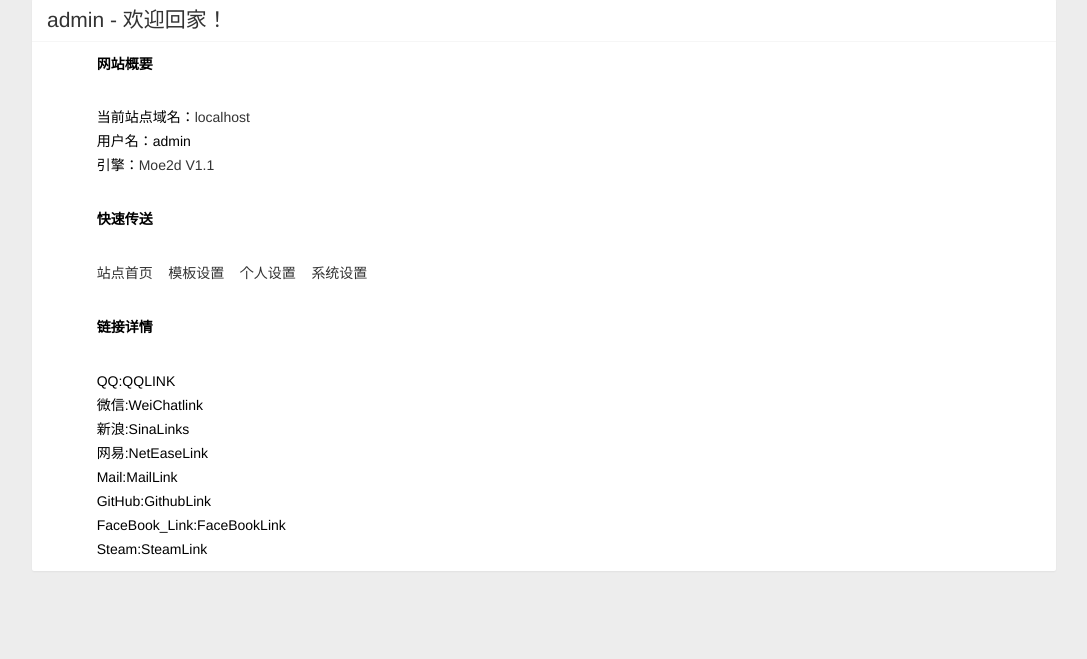
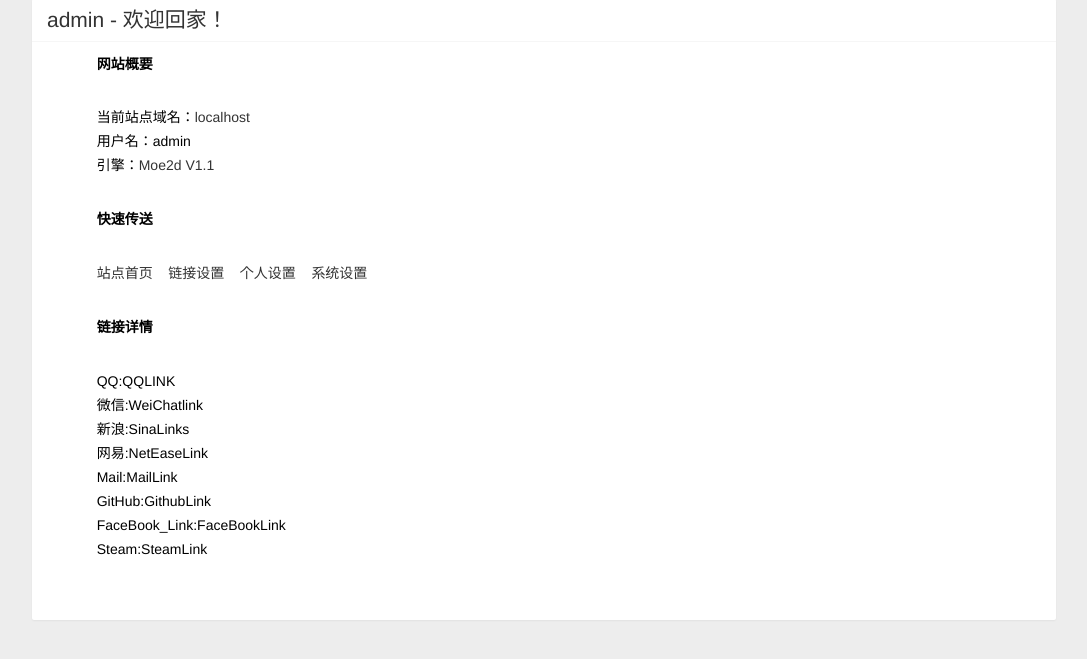
Before and after one commit to obentnet/moe2d, a PHP site: page /admin/admin.php in a window 1280 px wide. Shown: the part 88-747 px from the top of the page, without its empty margins (96-1183 px from the left). Run offline with PHP 8.4, Linux system fonts and the light colour scheme; the visitor is signed in with stand-in values (Sample User, id 1); data that the repository does not hold is empty; some web fonts are replaced.

Commit message:
Update admin.php

```diff
--- a/admin/admin.php
+++ b/admin/admin.php
@@ -9,9 +9,9 @@ if(empty($_SESSION['username'])){
 <html>
     <head>
         <title><?php echo $SiteName.' - 后台管理 Powered By Moe2d';?></title>
-        <link rel="stylesheet" href="/admin/layui/css/layui.css"/>
-        <link rel="stylesheet" href="/admin/layui/css/layui.mobile.css"/>
-        <script src="/admin/layui/layui.js"></script>
+        <link rel="stylesheet" href="<?php echo $SiteUrl;?>/admin/layui/css/layui.css"/>
+        <link rel="stylesheet" href="<?php echo $SiteUrl;?>/admin/layui/css/layui.mobile.css"/>
+        <script src="<?php echo $SiteUrl;?>/admin/layui/layui.js"></script>
         <style>
             body{
                 background-color:#00000012;
@@ -27,16 +27,16 @@ if(empty($_SESSION['username'])){
                         <div class="head">
                  <ul class="layui-nav" lay-filter="">
                 <li class="layui-nav-item"><a href="<?php echo $SiteUrl;?>"><i class="layui-icon">&#xe7ae;</i>&nbsp;&nbsp;网站</a></li>
-                <li class="layui-nav-item"><a href="../admin/admin.php"><i class="layui-icon">&#xe665;</i>&nbsp;&nbsp;后台首页</a></li>
+                <li class="layui-nav-item"><a href="<?php echo $Siteurl;?>"><i class="layui-icon">&#xe665;</i>&nbsp;&nbsp;后台首页</a></li>
                 <li class="layui-nav-item">
                     <a href="javascript:;"><i class="layui-icon">&#xe716;</i>&nbsp;&nbsp;设置</a>
                     <dl class="layui-nav-child"> <!-- 二级菜单 -->
-                    <dd><a href="../admin/user-set.php"><i class="layui-icon">&#xe66f;</i>&nbsp;&nbsp;个人设置</a></dd>
-                    <dd><a href=""><i class="layui-icon">&#xe66a;</i>&nbsp;&nbsp;模板设置</a></dd>
-                    <dd><a href="../admin/site-set.php"><i class="layui-icon">&#xe614;</i>&nbsp;&nbsp;站点设置</a></dd>
+                    <dd><a href="<?php echo $SiteUrl;?>/admin/user-set.php"><i class="layui-icon">&#xe66f;</i>&nbsp;&nbsp;个人设置</a></dd>
+                    <dd><a href="<?php echo $SiteUrl;?>/admin/url-set.php"><i class="layui-icon">&#xe66a;</i>&nbsp;&nbsp;链接设置</a></dd>
+                    <dd><a href="../admin/site-set.php"><i class="layui-icon">&#xe614;</i>站点设置</a></dd>
                     </dl>
                 </li>
-                 <li class="layui-nav-item"><a href="/admin/logout.php"><i class="layui-icon">&#x1007;</i>退出登录</a></li>
+                 <li class="layui-nav-item"><a href="<?php echo $Siteurl;?>/admin/logout.php"><i class="layui-icon">&#x1007;</i>退出登录</a></li>
                 </ul>
 
                 <script>
@@ -64,12 +64,12 @@ if(empty($_SESSION['username'])){
                                 <strong><p style="margin:3% 0 0 5%;">快速传送</p></strong>
                                 <div style="margin:3% 0 0 5%;">
                                     <a href="<?php echo $SiteUrl;?>">站点首页</a>&nbsp;&nbsp;&nbsp;
-                                    <a href="">模板设置</a>&nbsp;&nbsp;&nbsp;
-                                    <a href="../admin/user-set.php">个人设置</a>&nbsp;&nbsp;&nbsp;
-                                    <a href="">系统设置</a>&nbsp;&nbsp;&nbsp;
+                                    <a href="<?php echo $SiteUrl;?>/admin/url-set.php">链接设置</a>&nbsp;&nbsp;&nbsp;
+                                    <a href="/admin/user-set.php">个人设置</a>&nbsp;&nbsp;&nbsp;
+                                    <a href="<?php echo $SiteUrl;?>/admin/site-set.php">系统设置</a>&nbsp;&nbsp;&nbsp;
                                 </div>
                                 <strong><p style="margin:3% 0 0 5%;">链接详情</p></strong>
-                                <div style="margin:3% 0 0 5%;">
+                                <div style="margin:3% 0 5% 5%;">
                                     QQ:<?php echo $QQ_Link;?><br/>
                                     微信:<?php echo $WeChat_Link;?><br/>
                                     新浪:<?php echo $Sina_Link;?><br/>
```
